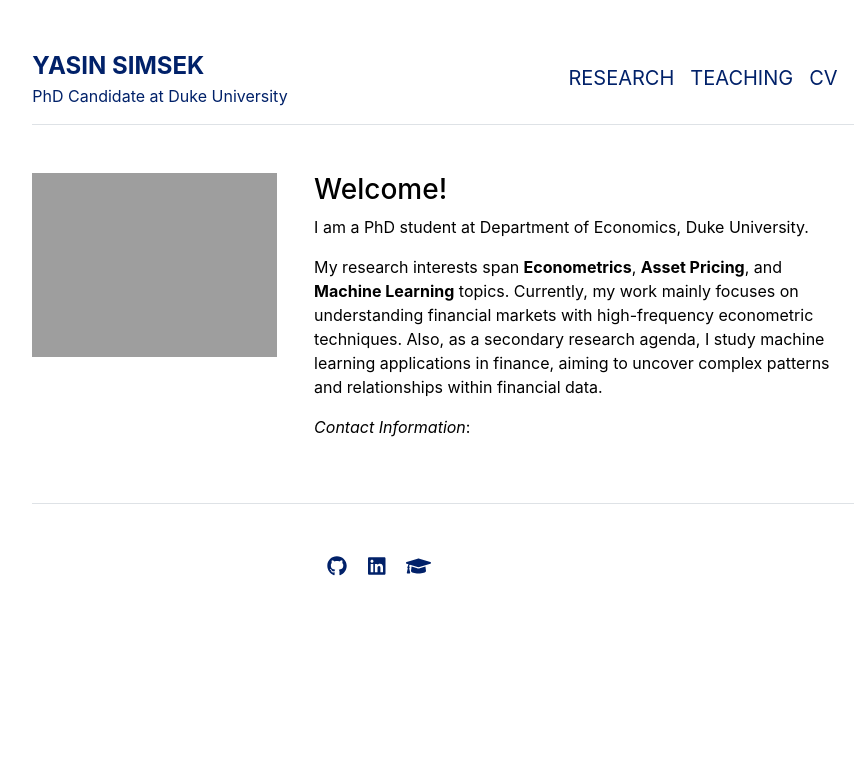
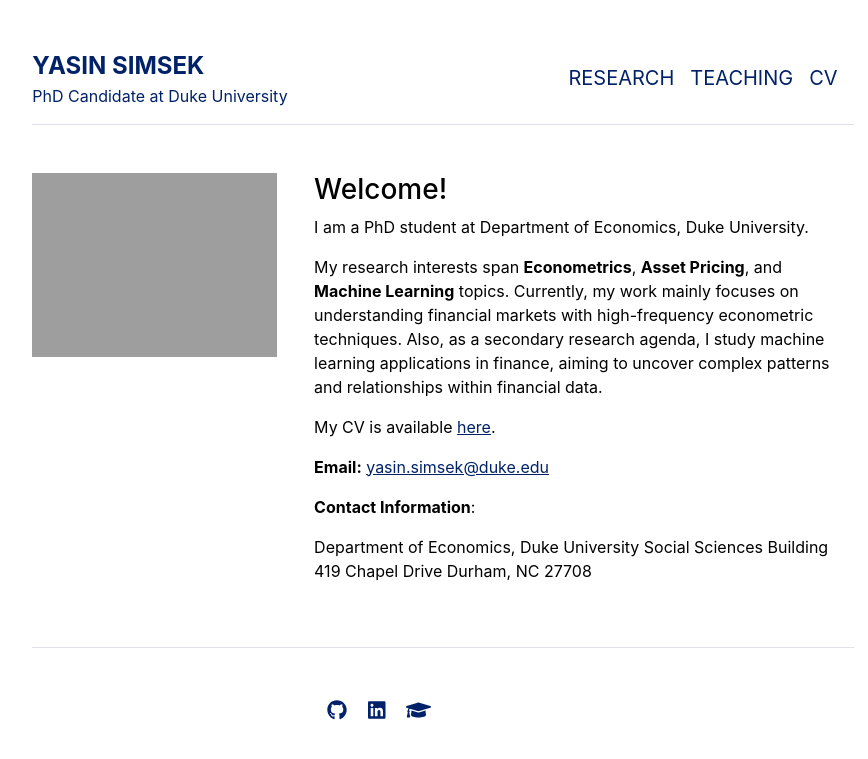
Before and after one commit to yasin-simsek/yasin-simsek.github.io, a Jekyll site: the page built from index.md, in a window 1280 px wide. Shown: the top 759 px of the page, without its empty margins (197-1065 px from the left). Built offline with Jekyll 4.4.1, drawn with Linux system fonts in a browser that asks for light colours.

Commit message:
home page update

```diff
--- a/index.md
+++ b/index.md
@@ -8,17 +8,13 @@ I am a PhD student at Department of Economics, Duke University.
 
 My research interests span **Econometrics**, **Asset Pricing**, and **Machine Learning** topics. Currently, my work mainly focuses on understanding financial markets with high-frequency econometric techniques. Also, as a secondary research agenda, I study machine learning applications in finance, aiming to uncover complex patterns and relationships within financial data.
 
-*Contact Information*:
+My CV is available [here](assets/documents/yasin_simsek_resume.pdf).
 
+**Email:** [yasin.simsek@duke.edu](mailto:yasin.simsek@duke.edu)
 
+**Contact Information**:
 
-
-<!-- My CV is available [here](assets/documents/yasin_simsek_resume.pdf).
-
-<span style="text-decoration: underline; color: #007BFF;"><strong>Contact</strong></span> -->
-
-<!-- <i class="fas fa-file-alt"></i> **CV: [Click here](assets/documents/yasin_simsek_resume.pdf)** -->
-<!--
-<i class="fas fa-envelope"></i> **Email:** [yasin.simsek@duke.edu](mailto:yasin.simsek@duke.edu)
-
-<i class="fas fa-map-marker-alt"></i> **Address:** Department of Economics, Duke University, Durham, NC, USA -->
+Department of Economics, Duke University
+Social Sciences Building
+419 Chapel Drive
+Durham, NC 27708
```
